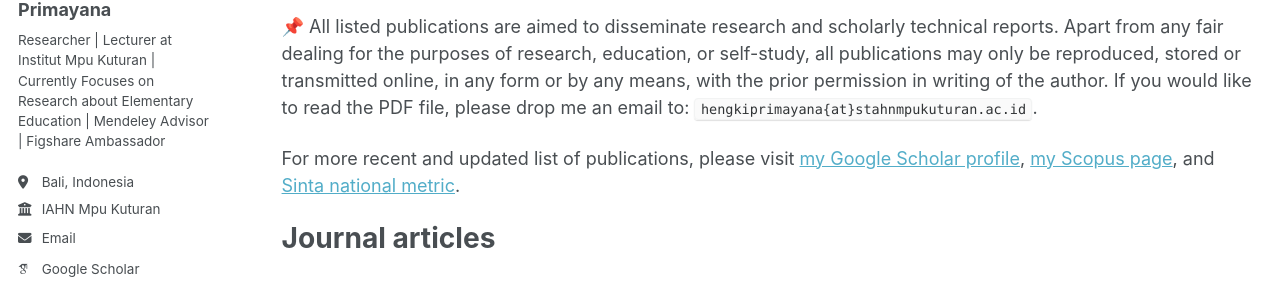
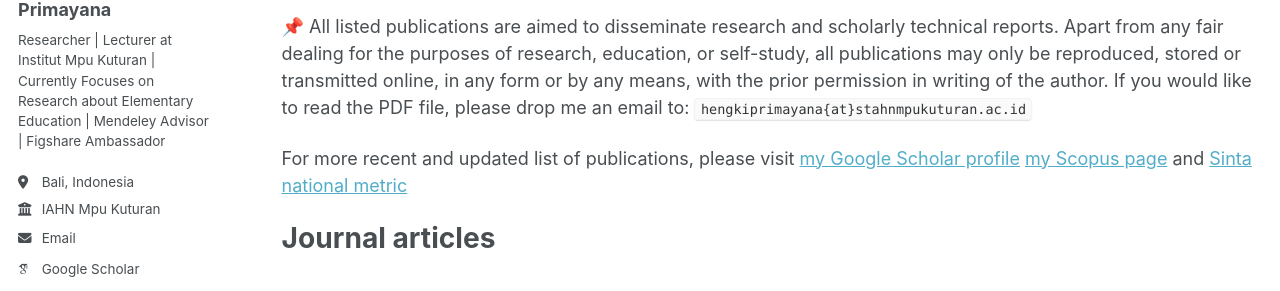
Before and after one commit to hengkiprimayana/hengkiprimayana.github.io, a Jekyll site: the page built from _pages/allpublications.md, in a window 1280 px wide and 1258 px high. Shown: the part 132-423 px from the top of the window. Built offline with Jekyll 4.4.1, drawn with Linux system fonts in a browser that asks for light colours; emoji names are drawn with the system emoji font; some web fonts are replaced; a script that is not in the unit is left out.

```diff
--- a/_pages/allpublications.md
+++ b/_pages/allpublications.md
@@ -7,9 +7,9 @@ redirect_from:
   - /resume
 ---
 
-:pushpin: All listed publications are aimed to disseminate research and scholarly technical reports. Apart from any fair dealing for the purposes of research, education, or self-study, all publications may only be reproduced, stored or transmitted online, in any form or by any means, with the prior permission in writing of the author. If you would like to read the PDF file, please drop me an email to: `hengkiprimayana{at}stahnmpukuturan.ac.id`.
+:pushpin: All listed publications are aimed to disseminate research and scholarly technical reports. Apart from any fair dealing for the purposes of research, education, or self-study, all publications may only be reproduced, stored or transmitted online, in any form or by any means, with the prior permission in writing of the author. If you would like to read the PDF file, please drop me an email to: `hengkiprimayana{at}stahnmpukuturan.ac.id`
 
-For more recent and updated list of publications, please visit [my Google Scholar profile](https://scholar.google.com/citations?user=c5w-oRIAAAAJ), [my Scopus page](https://www.scopus.com/authid/detail.uri?authorId=57219776192), and [Sinta national metric](https://sinta.kemdikbud.go.id/authors/profile/6699089).
+For more recent and updated list of publications, please visit [my Google Scholar profile](https://scholar.google.com/citations?user=c5w-oRIAAAAJ) [my Scopus page](https://www.scopus.com/authid/detail.uri?authorId=57219776192) and [Sinta national metric](https://sinta.kemdikbud.go.id/authors/profile/6699089)
 
 
 
```
